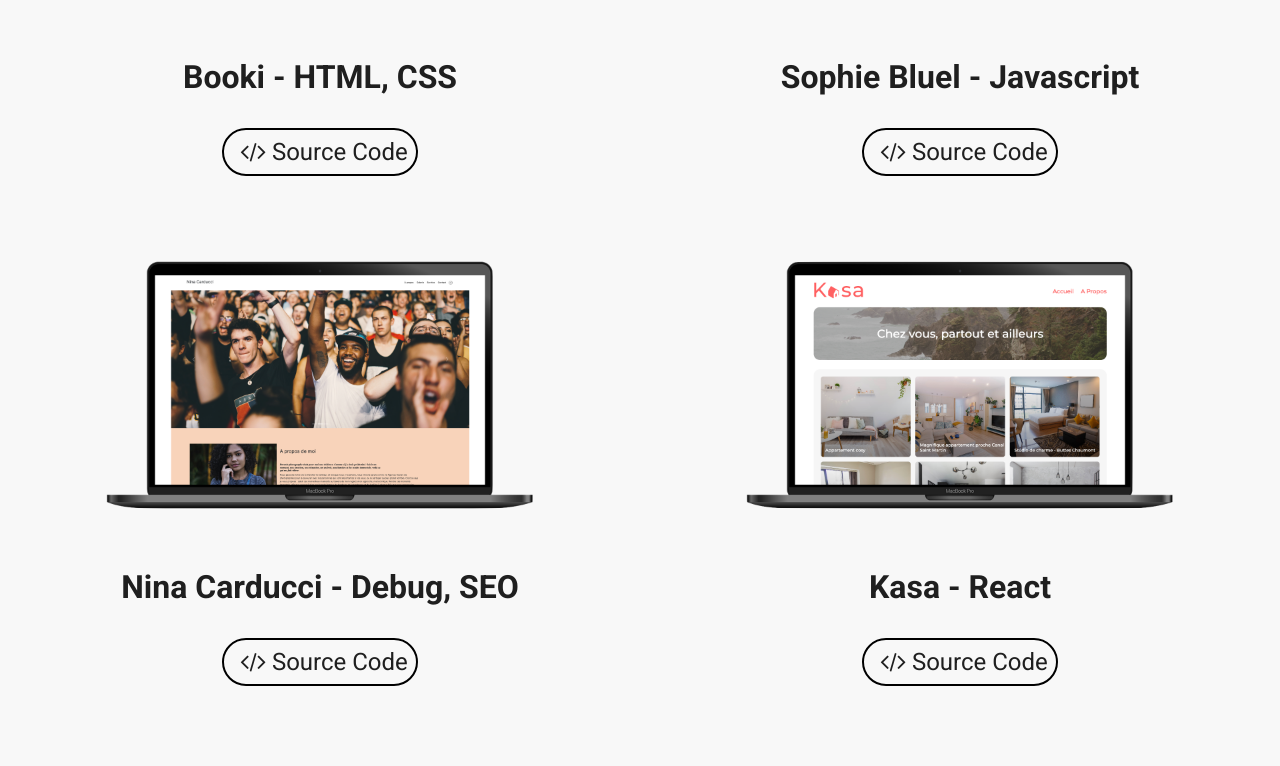
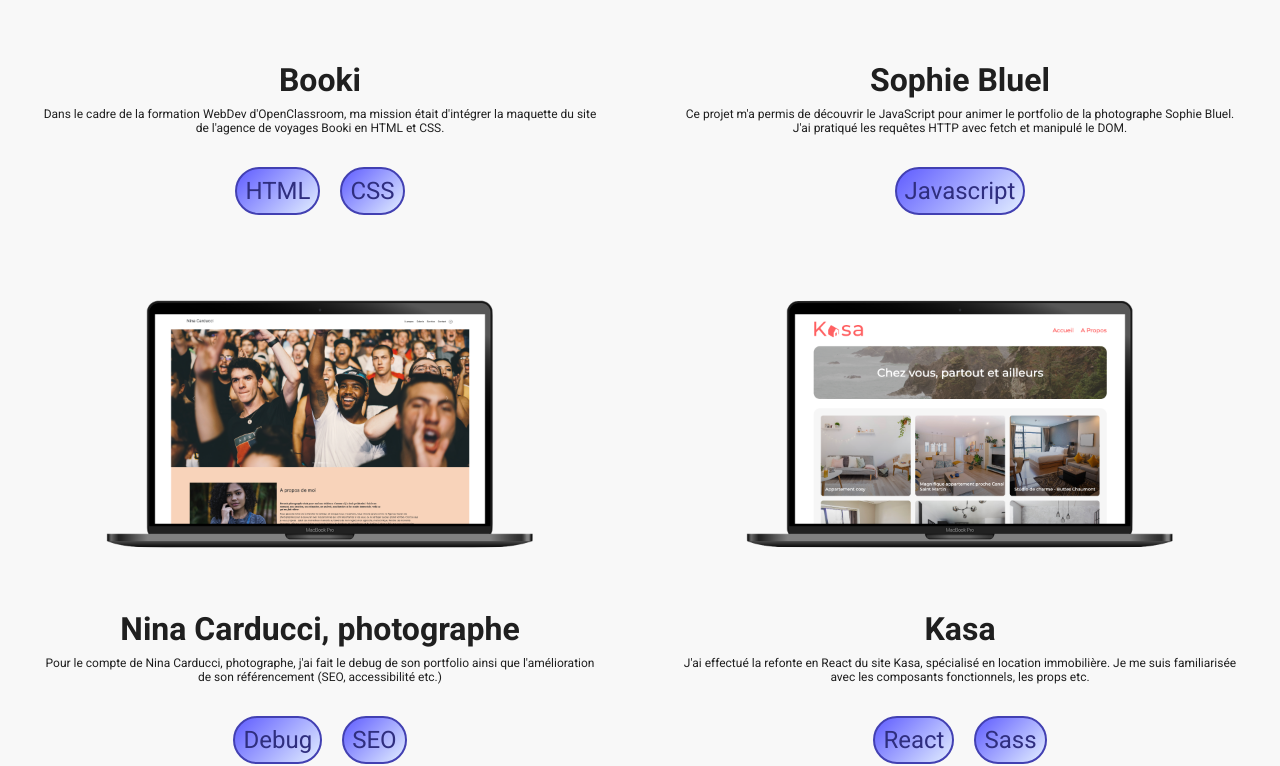
Before and after one commit to gabriellelailler/oc-projet8, a React (Create React App) app: page /portfolio in a window 1280 px wide. Shown: the part 359-1125 px from the top of the page. Built offline with nearby package versions, Linux system fonts and the light colour scheme; the HTML template or start-up script is replaced by a standard one.

Commit message:
modification portfolio

```diff
--- a/src/components/portfolio/Portfolio.js
+++ b/src/components/portfolio/Portfolio.js
@@ -9,7 +9,7 @@
             <Grid container display={'flex'} justifyContent={'center'}>
                 {info.portfolio.map((project, index) => (
                    <Grid item xs={12} md={6} key={index}>
-                       <PortfolioBlock image={project.image} source={project.source} title={project.title} />
+                       <PortfolioBlock image={project.image} source={project.source} title={project.title} tech1={project.tech1} tech2={project.tech2} description={project.description}/>
                    </Grid>
                 ))}
             </Grid>
--- a/src/components/portfolio/PortfolioBlock.js
+++ b/src/components/portfolio/PortfolioBlock.js
@@ -1,17 +1,49 @@
-import React from 'react';
+import React, { useState } from 'react';
 import IconLink from "./IconLink";
-import {Box} from "@mui/material";
+import { Box } from "@mui/material";
+
 
 function PortfolioBlock(props) {
-   const {image, live, source, title} = props;
+   const { image, source, title, tech1, tech2, description } = props;
+
+   const [isHovered, setIsHovered] = useState(false);
+
+   const renderTech2 = tech2 ? (
+      <>
+         <span style={{ margin: '0 10px' }}></span>
+         <Box p={1} color={'rgb(47, 46, 127)'} border={'2px solid rgb(66, 64, 178)'} borderRadius={'25px'} style={{ background: 'linear-gradient(135deg, rgb(95, 92, 255), rgb(226, 238, 255))'}}>
+            <p>{tech2}</p>
+         </Box>
+      </>
+   ) : null;
+
+   const imageStyle = {
+      transition: 'transform 0.5s ease-in-out',
+      transform: isHovered ? 'scale(1.05)' : 'scale(1)',
+   };
+
+
    return (
       <Box display={'flex'} flexDirection={'column'} justifyContent={'center'} alignItems={'center'}>
-         <Box component={'img'} src={image} alt={'mockup'}/>
-         <h1 style={{fontSize: '2rem'}}>{title}</h1>
-         <Box className={'portfolio'} display={'flex'} flexDirection={'column'} gap={'0.5rem'}
-              alignItems={'center'} fontSize={'1.5rem'} py={'2rem'}>
-            <Box p={1} border={'2px solid black'} borderRadius={'25px'}>
-               <IconLink link={source} title={'Source Code'} icon={'fa fa-code'}/>
+         <a href={source} target="_blank" rel="noopener noreferrer">
+            <img
+               src={image}
+               alt={'mockup'}
+               style={imageStyle}
+               onMouseEnter={() => setIsHovered(true)}
+               onMouseLeave={() => setIsHovered(false)}
+            />
+         </a>
+         <h1 style={{ fontSize: '2rem' }}>{title}</h1>
+         <Box textAlign="center" pt={1} pl={5} pr={5}>
+            <p>{description}</p>
+         </Box>
+         <Box className={'portfolio'} display={'flex'} flexDirection={'column'} gap={'1.5rem'} alignItems={'center'} fontSize={'1.5rem'} py={'2rem'}>
+            <Box display={'flex'} flexDirection={'line'}>
+            <Box p={1} color={'rgb(47, 46, 127)'} border={'2px solid rgb(66, 64, 178)'} borderRadius={'25px'} style={{ background: 'linear-gradient(135deg, rgb(95, 92, 255), rgb(226, 238, 255))'}}>
+                  <p>{tech1}</p>
+               </Box>
+               {renderTech2}
             </Box>
          </Box>
       </Box>
--- a/src/info/Info.js
+++ b/src/info/Info.js
@@ -84,27 +84,40 @@
     ],
     portfolio: [
         {
-            title: "Booki - HTML, CSS",
+            title: "Booki",
+            tech1: "HTML",
+            tech2: "CSS",
             source: "https://github.com/gabriellelailler/oc-projet2",
+            description: "Dans le cadre de la formation WebDev d'OpenClassroom, ma mission était d'intégrer la maquette du site de l'agence de voyages Booki en HTML et CSS.",
             image: mock1
         },
         {
-            title: "Sophie Bluel - Javascript",
+            title: "Sophie Bluel",
+            tech1: "Javascript",
             source: "https://github.com/gabriellelailler/oc-projet3",
+            description: "Ce projet m'a permis de découvrir le JavaScript pour animer le portfolio de la photographe Sophie Bluel. J'ai pratiqué les requêtes HTTP avec fetch et manipulé le DOM.",
             image: mock2
         },
         {
-            title: "Nina Carducci - Debug, SEO",
+            title: "Nina Carducci, photographe",
+            tech1: "Debug",
+            tech2: "SEO",
+            description: "Pour le compte de Nina Carducci, photographe, j'ai fait le debug de son portfolio ainsi que l'amélioration de son référencement (SEO, accessibilité etc.)",
             source: "https://github.com/gabriellelailler/oc-projet5",
             image: mock3
         },
         {
-            title: "Kasa - React",
+            title: "Kasa",
+            tech1: "React",
+            tech2: "Sass",
+            description: "J'ai effectué la refonte en React du site Kasa, spécialisé en location immobilière. Je me suis familiarisée avec les composants fonctionnels, les props etc.",
             source: "https://github.com/gabriellelailler/oc-projet6",
             image: mock4
         },
         {
-            title: "Mon Vieux Grimoire - NodeJS",
+            title: "Mon Vieux Grimoire",
+            tech1: "NodeJS",
+            description: "J'ai été chargée de créer l'API et le serveur pour alimenter le front-end du site 'Mon Vieux Grimoire' : log in, log out des utilisateurs ; ajout, modification et notation de livres",
             source: "https://github.com/gabriellelailler/oc-projet7",
             image: mock5
         }
```
